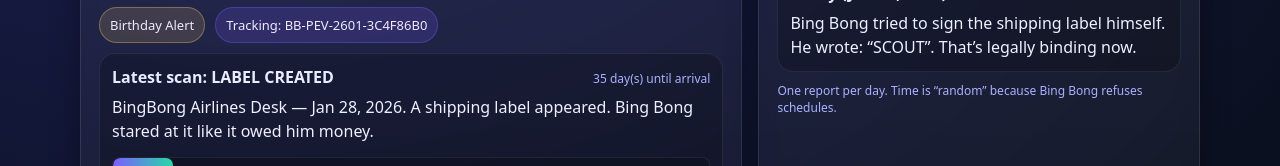
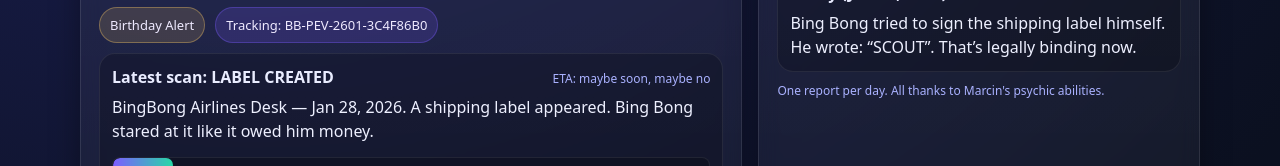
Before and after one commit to salllamiii/bingbong-tracker, a plain HTML site: page index.html in a window 1280 px wide. Shown: the part 285-451 px from the top of the page. Drawn offline with Linux system fonts and the light colour scheme.

Commit message:
Update index.html

```diff
--- a/index.html
+++ b/index.html
@@ -122,7 +122,7 @@
         <div class="place" id="dailyTitle">Today:</div>
         <p class="msg" id="dailyMsg">—</p>
       </div>
-      <div class="tiny" id="dailyFoot">One report per day. Time is “random” because Bing Bong refuses schedules.</div>
+      <div class="tiny" id="dailyFoot">One report per day. All thanks to Marcin's psychic abilities.</div>
     </div>
   </div>
 
@@ -360,7 +360,7 @@ function render(d){
     const ds = daysBetween(now, ship);
     countdown = ds > 0 ? `${ds} day(s) until shipment` : (ds === 0 ? "Ships today (allegedly)" : `Shipped ${Math.abs(ds)} day(s) ago`);
   }
-  el("countdown").textContent = countdown;
+  el("countdown").textContent = "ETA: maybe soon, maybe no";
 
   const delivered = arrival ? (now >= arrival) : false;
   const preShip = ship ? (now < ship) : false;
```
